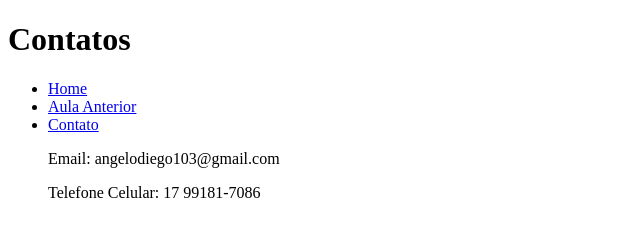
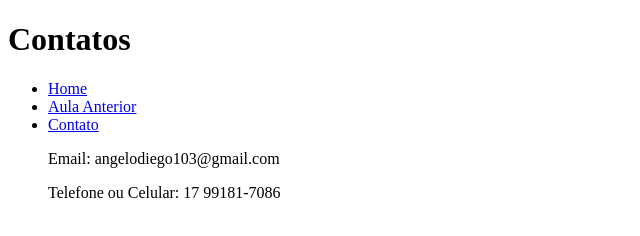
Before and after one commit to angelodiego103-source/PW-aula-4---noticia---links-e-home, a plain HTML site: page contato.html in a window 1280 px wide. Shown: the full height of the page, 0-640 px from the left. Drawn offline with Linux system fonts and the light colour scheme.

Commit message:
feature: exemplo

```diff
--- a/contato.html
+++ b/contato.html
@@ -20,7 +20,7 @@
 
     <main>
         <ul>Email: angelodiego103@gmail.com</ul>
-        <ul>Telefone Celular: 17 99181-7086</ul>
+        <ul>Telefone ou Celular: 17 99181-7086</ul>
     </main>
 
 </body>
```
